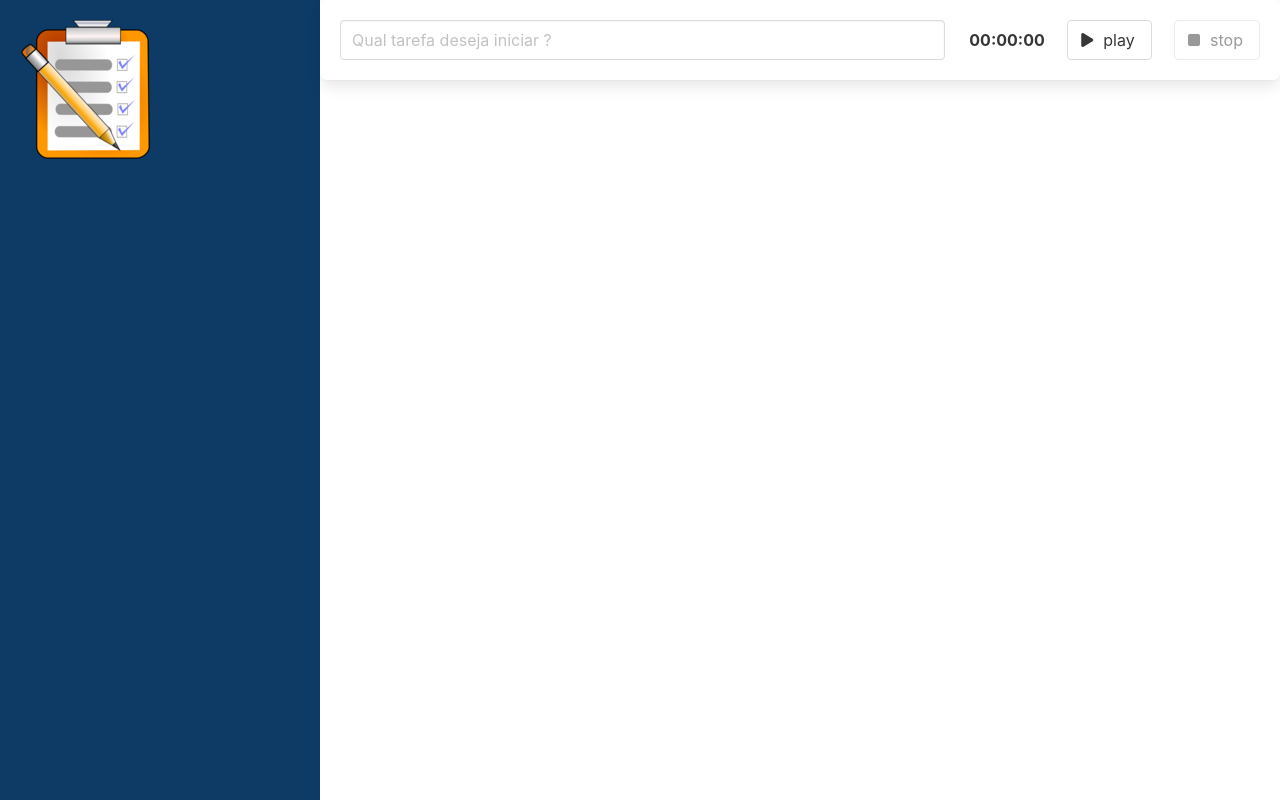
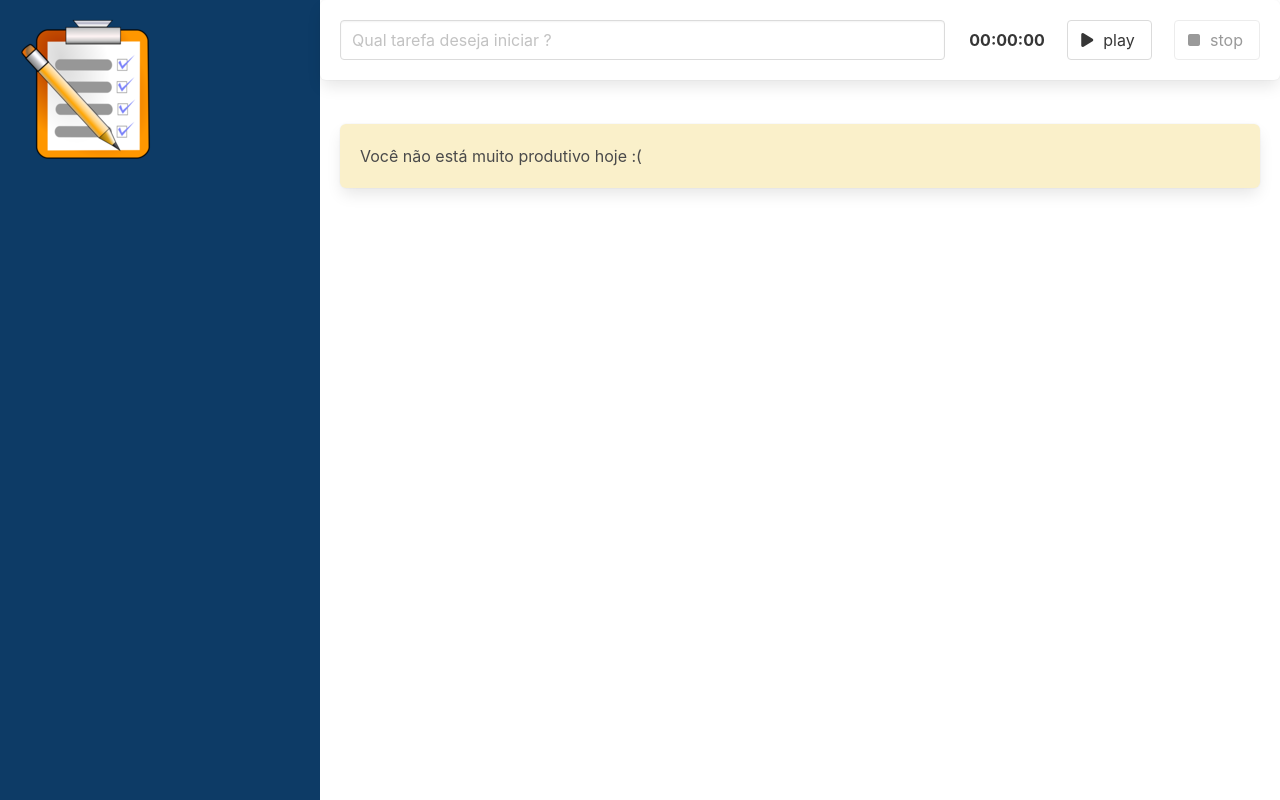
Before and after one commit to LuanBarb0sa/gerenciador-tracker, a Vue app: page / in a window 1280 px wide. Built offline with nearby package versions, Linux system fonts and the light colour scheme.

Commit message:
chore: Exibição mensagem quando a lista de tarefas estiver vazia.

```diff
--- a/src/App.vue
+++ b/src/App.vue
@@ -7,6 +7,9 @@
       <FormularioTarefas @aoSalvarTarefa="salvarTarefa"/>
       <div class="lista">
         <TarefaCriada v-for="(tarefa, index) in tarefas" :key="index" :tarefa="tarefa"/>
+        <BoxTarefa v-if="listaEstaVazia">
+          Você não está muito produtivo hoje :(
+        </BoxTarefa>
       </div>
     </div>
   </main>
@@ -18,16 +21,23 @@ import BarraLateral from './components/BarraLateral.vue'
 import FormularioTarefas from './components/FormularioTarefas.vue'
 import TarefaCriada from './components/TarefaCriada.vue'
 import ITarefa from './interfaces/ITarefa'
+import BoxTarefa from './components/BoxTarefa.vue'
 export default defineComponent({
   name: 'App',
    components: {
     BarraLateral,
     FormularioTarefas,
-    TarefaCriada
-   },
+    TarefaCriada,
+    BoxTarefa
+},
    data () {
     return {
       tarefas: [] as ITarefa []
+    }
+   },
+   computed: {
+    listaEstaVazia () : boolean {
+      return this.tarefas.length === 0
     }
    },
    methods: {
--- /dev/null
+++ b/src/components/BoxTarefa.vue
@@ -0,0 +1,17 @@
+<template>
+  <div class="box has-text-weigth-bold">
+    <slot></slot>
+  </div>
+</template>
+<script lang="ts">
+import { defineComponent } from "vue";
+
+export default defineComponent({
+  name: "BoxTarefa",
+});
+</script>
+<style scoped>
+.box {
+  background: #faf0ca;
+}
+</style>
--- a/src/components/TarefaCriada.vue
+++ b/src/components/TarefaCriada.vue
@@ -1,23 +1,25 @@
 <template>
-    <div class="box has-text-weigth-bold">
+    <BoxTarefa>
         <div class="columns">
             <div class="column is-7">
-                {{ tarefa.descricao }}
+                {{ tarefa.descricao || 'Tarefa sem descrição' }}
             </div>
             <div class="column">
                 <CronometroTarefas :tempoEmSegundos="tarefa.duracaoEmSegundos"/>
             </div>
         </div>
-    </div>
+    </BoxTarefa>
 </template>
 <script lang="ts">
 import { defineComponent , PropType } from 'vue';
 import CronometroTarefas from './CronometroTarefas.vue';
 import ITarefa from '@/interfaces/ITarefa';
+import BoxTarefa from './BoxTarefa.vue';
 export default defineComponent({
     name: 'TarefaCriada',
     components: {
-        CronometroTarefas
+        CronometroTarefas,
+        BoxTarefa
     },
     props: {
         tarefa: {
```
